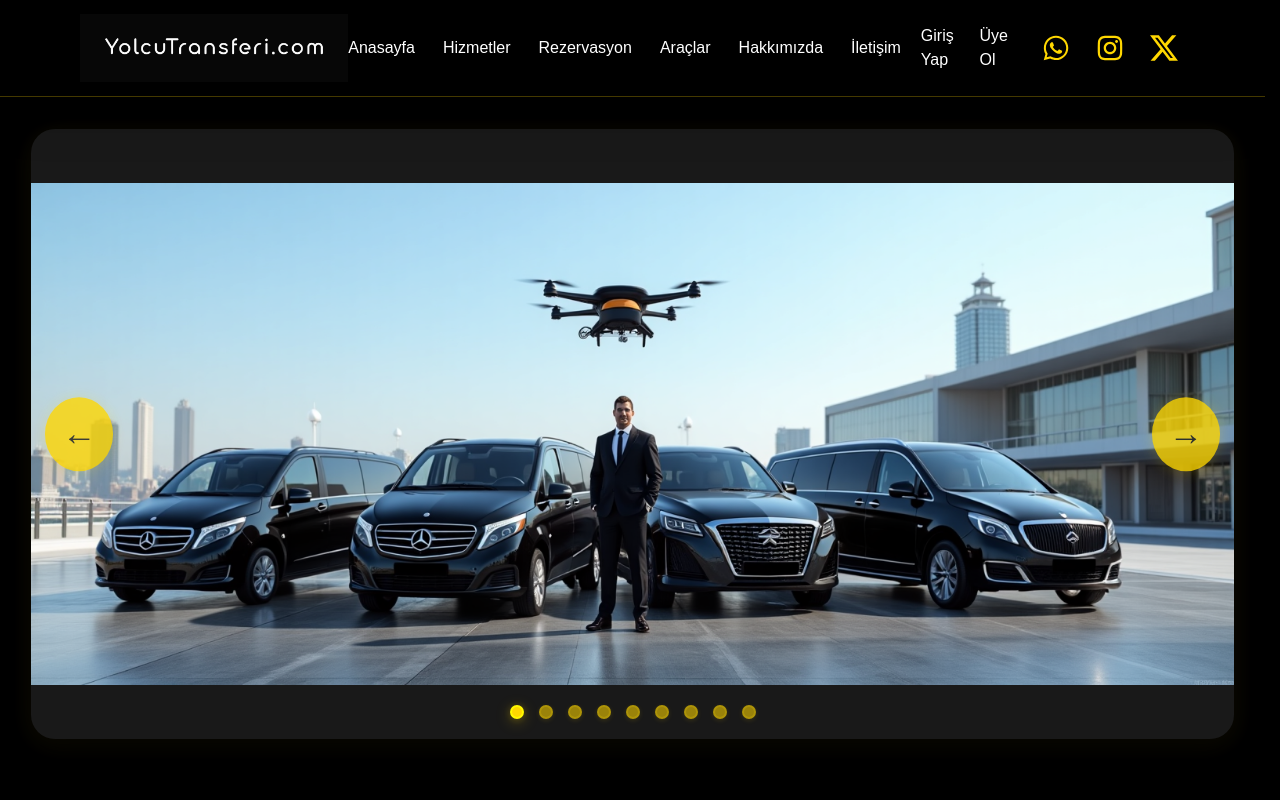
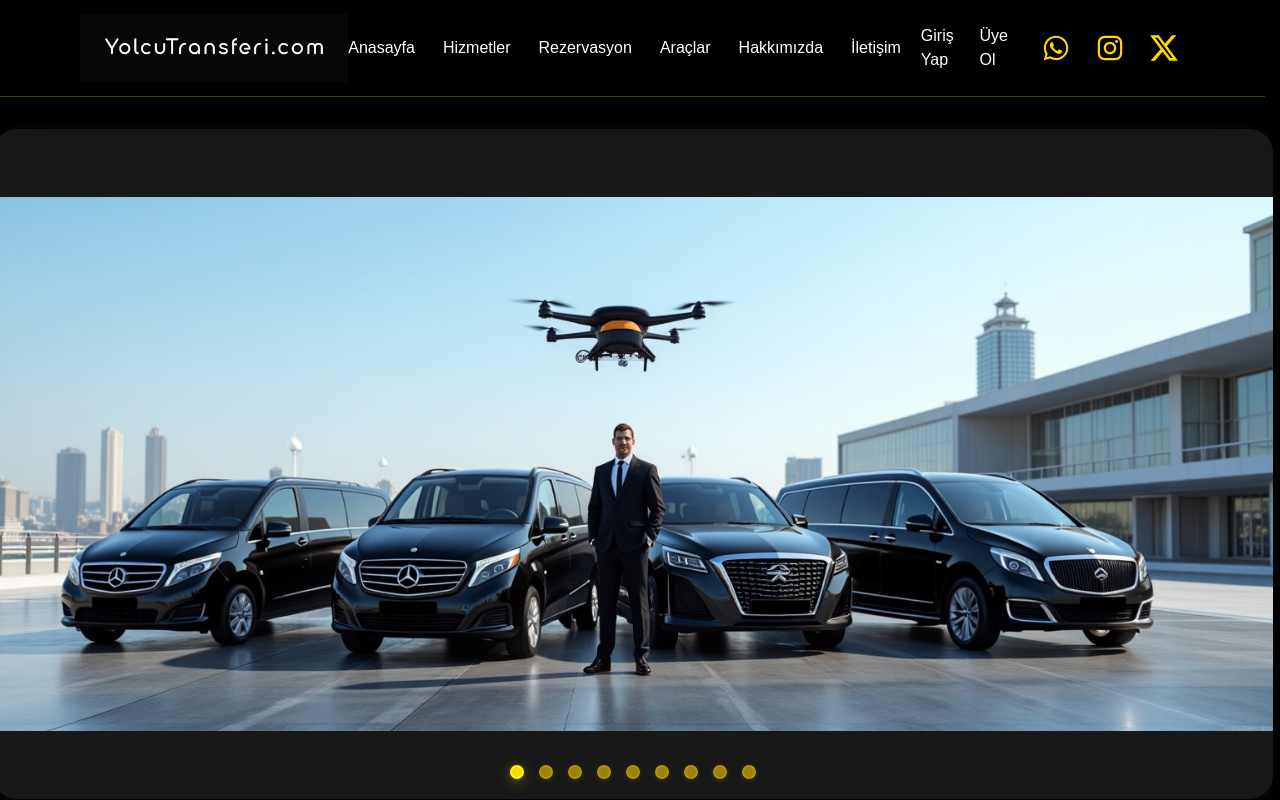
Before and after one commit to haliltayfur/yolcutransferi, a Next.js app: page / in a window 1280 px wide. Shown: the top 800 px of the page. Built offline with nearby package versions, Linux system fonts and the light colour scheme; grey boxes are pictures that could not be loaded.

Commit message:
Update HeroSlider.jsx

```diff
--- a/components/HeroSlider.jsx
+++ b/components/HeroSlider.jsx
@@ -1,7 +1,7 @@
 // === Dosya: components/HeroSlider.jsx ===
 
 "use client";
-import { useState, useEffect, useRef } from "react";
+import { useState, useEffect } from "react";
 import Image from "next/image";
 
 const heroImages = [
@@ -12,7 +12,6 @@ const heroImages = [
 export default function HeroSlider() {
   const [current, setCurrent] = useState(0);
   const [isMobile, setIsMobile] = useState(false);
-  const sliderRef = useRef();
 
   useEffect(() => {
     const check = () => setIsMobile(window.innerWidth < 900);
@@ -23,19 +22,11 @@ export default function HeroSlider() {
 
   useEffect(() => {
     if (isMobile) return;
-    const timer = setTimeout(() => handleNav("right"), 9000);
+    const timer = setTimeout(() => setCurrent((prev) => (prev + 1) % heroImages.length), 9000);
     return () => clearTimeout(timer);
   }, [current, isMobile]);
 
-  function handleNav(dir) {
-    setCurrent(prev =>
-      dir === "right"
-        ? (prev + 1) % heroImages.length
-        : (prev - 1 + heroImages.length) % heroImages.length
-    );
-  }
-
-  // === MOBILDE FULL-WIDTH, YÜKSEKLİK OTOMATİK, YANA OKLAR BUTONLAR ===
+  // Mobilde eski kod (değişmiyor!)
   if (isMobile) {
     return (
       <section className="relative w-full select-none">
@@ -50,18 +41,6 @@ export default function HeroSlider() {
             draggable={false}
             style={{ borderRadius: "11px" }}
           />
-          <button
-            aria-label="Önceki"
-            className="slider-arrow left-2"
-            style={{ left: 2 }}
-            onClick={() => handleNav("left")}
-          >&#8592;</button>
-          <button
-            aria-label="Sonraki"
-            className="slider-arrow right-2"
-            style={{ right: 2 }}
-            onClick={() => handleNav("right")}
-          >&#8594;</button>
         </div>
         <div className="flex justify-center gap-1 mt-3">
           {heroImages.map((_, i) => (
@@ -73,18 +52,6 @@ export default function HeroSlider() {
           ))}
         </div>
         <style jsx>{`
-          .slider-arrow {
-            position: absolute; top: 50%; z-index: 5;
-            transform: translateY(-50%);
-            background: #FFD700;
-            border: none; border-radius: 50%;
-            color: #19160a;
-            font-size: 1.45rem;
-            padding: 7px 12px;
-            box-shadow: 0 1px 8px #FFD70035;
-            opacity: 0.86;
-            cursor: pointer;
-          }
           .dot-mob {
             width: 10px; height: 10px;
             border-radius: 50%;
@@ -101,19 +68,19 @@ export default function HeroSlider() {
     );
   }
 
-  // === DESKTOP: FULL-WIDTH SİNEMA SLIDER ===
+  // Desktopta: Sadece resim, %10 daha büyük ve dotlar
   return (
     <section className="relative w-full select-none flex flex-col items-center">
       <div className="w-full h-8 block" /> {/* Header'dan boşluk */}
       <div
-        ref={sliderRef}
         className="cinema-slider-desktop relative flex items-center justify-center overflow-hidden rounded-3xl"
         style={{
-          width: "min(94vw, 1850px)",
-          height: "min(70vw, 610px)",
-          minHeight: "360px",
-          maxHeight: "610px",
-          boxShadow: "0 10px 34px #000b, 0 4px 24px #FFD70018"
+          width: "min(100vw, 2000px)",    // %10 daha geniş!
+          height: "min(78vw, 670px)",     // %10 daha yüksek!
+          minHeight: "380px",
+          maxHeight: "670px",
+          boxShadow: "0 10px 34px #000b, 0 4px 24px #FFD70018",
+          background: "#181818",
         }}
       >
         <Image
@@ -130,18 +97,6 @@ export default function HeroSlider() {
             borderRadius: "22px"
           }}
         />
-        <button
-          aria-label="Önceki"
-          className="slider-arrow left-4"
-          style={{ left: 14 }}
-          onClick={() => handleNav("left")}
-        >&#8592;</button>
-        <button
-          aria-label="Sonraki"
-          className="slider-arrow right-4"
-          style={{ right: 14 }}
-          onClick={() => handleNav("right")}
-        >&#8594;</button>
         {/* Dotlar */}
         <div className="absolute bottom-5 left-0 w-full flex justify-center z-30 gap-2 select-none">
           {heroImages.map((_, i) => (
@@ -157,20 +112,6 @@ export default function HeroSlider() {
         .cinema-slider-desktop {
           background: #191919;
         }
-        .slider-arrow {
-          position: absolute; top: 50%; z-index: 6;
-          transform: translateY(-50%);
-          background: #FFD700;
-          border: none; border-radius: 50%;
-          color: #19160a;
-          font-size: 2.15rem;
-          padding: 11px 17px;
-          box-shadow: 0 1px 14px #FFD70045;
-          opacity: 0.79;
-          cursor: pointer;
-          transition: opacity .18s;
-        }
-        .slider-arrow:hover { opacity: 1; box-shadow: 0 1px 20px #FFD70080; }
         .slider-dot {
           background: #FFD70090;
           border-radius: 50%; width: 14px; height: 14px;
@@ -185,10 +126,10 @@ export default function HeroSlider() {
           border: 2.5px solid #fff800;
         }
         @media (max-width: 1200px) {
-          .cinema-slider-desktop { height: min(67vw, 420px) !important; }
+          .cinema-slider-desktop { height: min(75vw, 480px) !important; }
         }
         @media (max-width: 900px) {
-          .cinema-slider-desktop { height: min(80vw, 270px) !important; }
+          .cinema-slider-desktop { height: min(90vw, 270px) !important; }
         }
       `}</style>
     </section>
```
